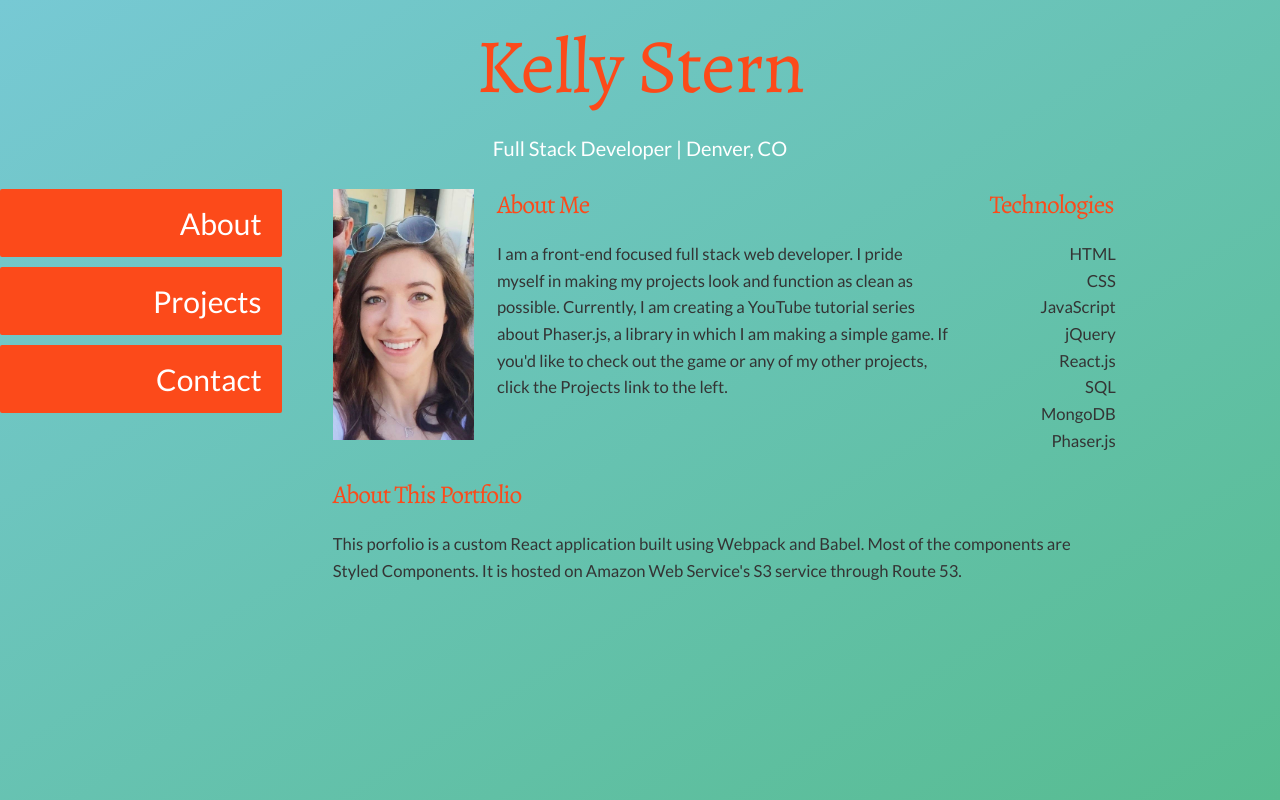
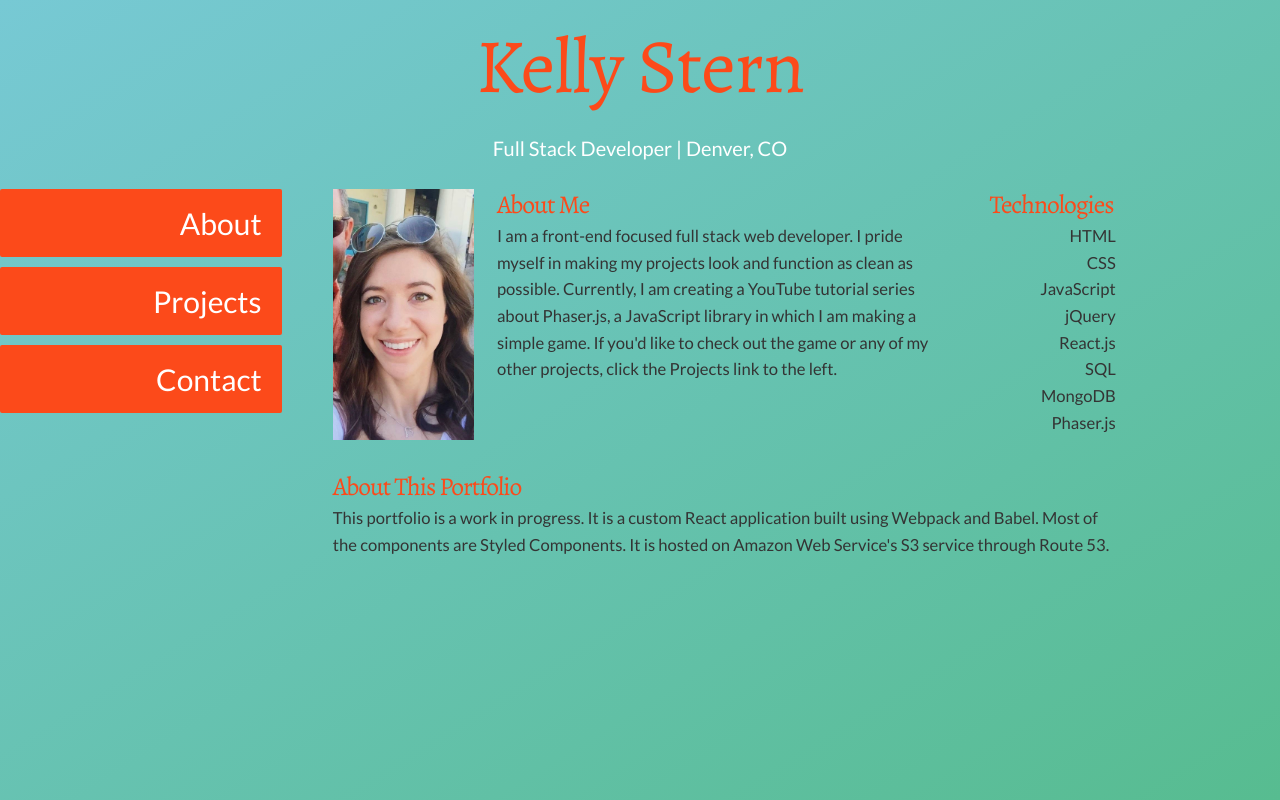
Before and after one commit to kmstern4/react-portfolio, a React app: page / in a window 1280 px wide. Built offline with nearby package versions, Linux system fonts and the light colour scheme.

Commit message:
changed verbage on home page

```diff
--- a/src/components/pages/Home.js
+++ b/src/components/pages/Home.js
@@ -17,7 +17,7 @@ const Home = () => {
                     About Me
                 </StyledTitle>
                 <StyledAbout>
-                    I am a front-end focused full stack web developer. I pride myself in making my projects look and function as clean as possible. Currently, I am creating a YouTube tutorial series about Phaser.js, a library in which I am making a simple game. If you'd like to check out the game or any of my other projects, click the Projects link to the left.
+                    I am a front-end focused full stack web developer. I pride myself in making my projects look and function as clean as possible. Currently, I am creating a YouTube tutorial series about Phaser.js, a JavaScript library in which I am making a simple game. If you'd like to check out the game or any of my other projects, click the Projects link to the left.
                 </StyledAbout>
             </Column>
             <Column size='two'>
@@ -58,7 +58,7 @@ const Home = () => {
                     About This Portfolio
                 </StyledTitle>
                 <StyledAbout>
-                    This porfolio is a custom React application built using Webpack and Babel. Most of the components are Styled Components. It is hosted on Amazon Web Service's S3 service through Route 53.
+                    This portfolio is a work in progress. It is a custom React application built using Webpack and Babel. Most of the components are Styled Components. It is hosted on Amazon Web Service's S3 service through Route 53.
                 </StyledAbout>
             </Column>
         </Row>
--- a/src/components/styledComponents/StyledTitle.js
+++ b/src/components/styledComponents/StyledTitle.js
@@ -4,6 +4,7 @@ const StyledTitle = styled.h2`
     font-family: 'Alegreya', serif;
     font-size: 2vw;
     color: #fc4a1a;
+    margin-bottom: 2px;
 `;
 
 export default StyledTitle;
```
